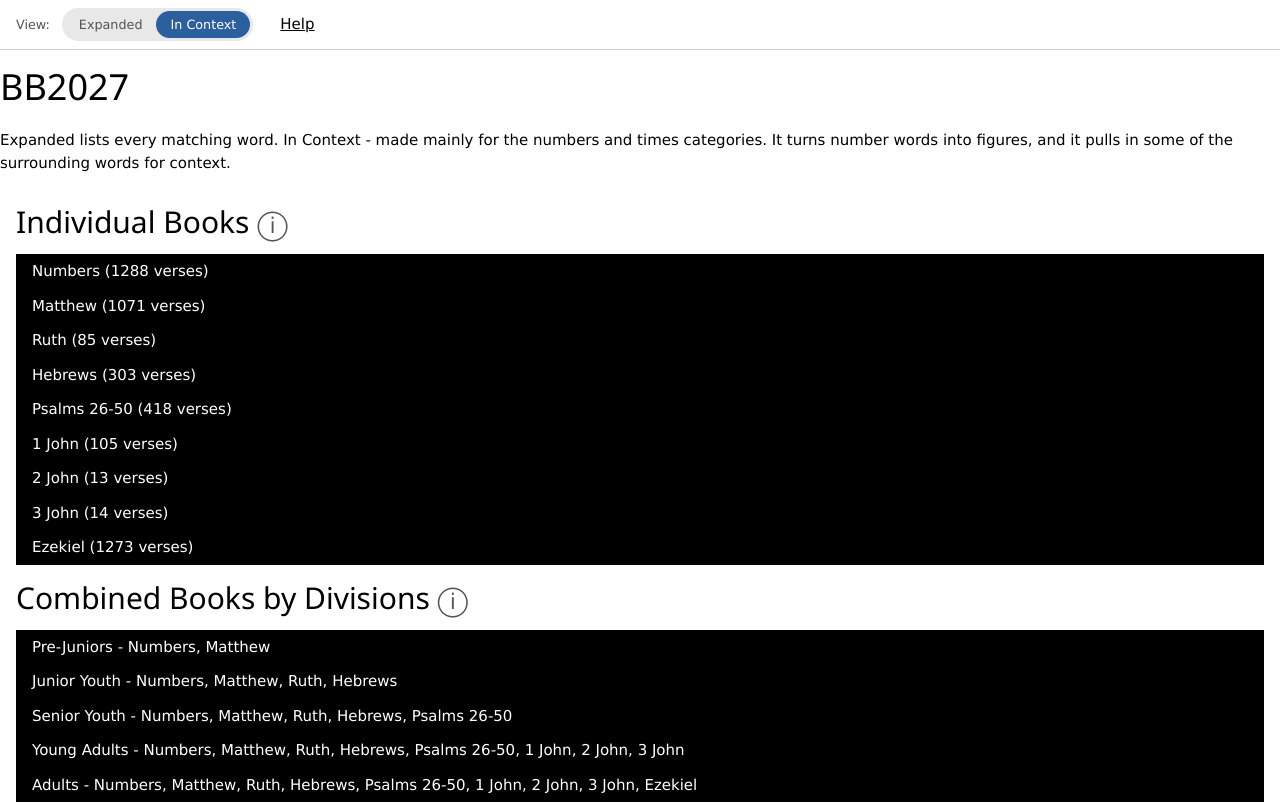
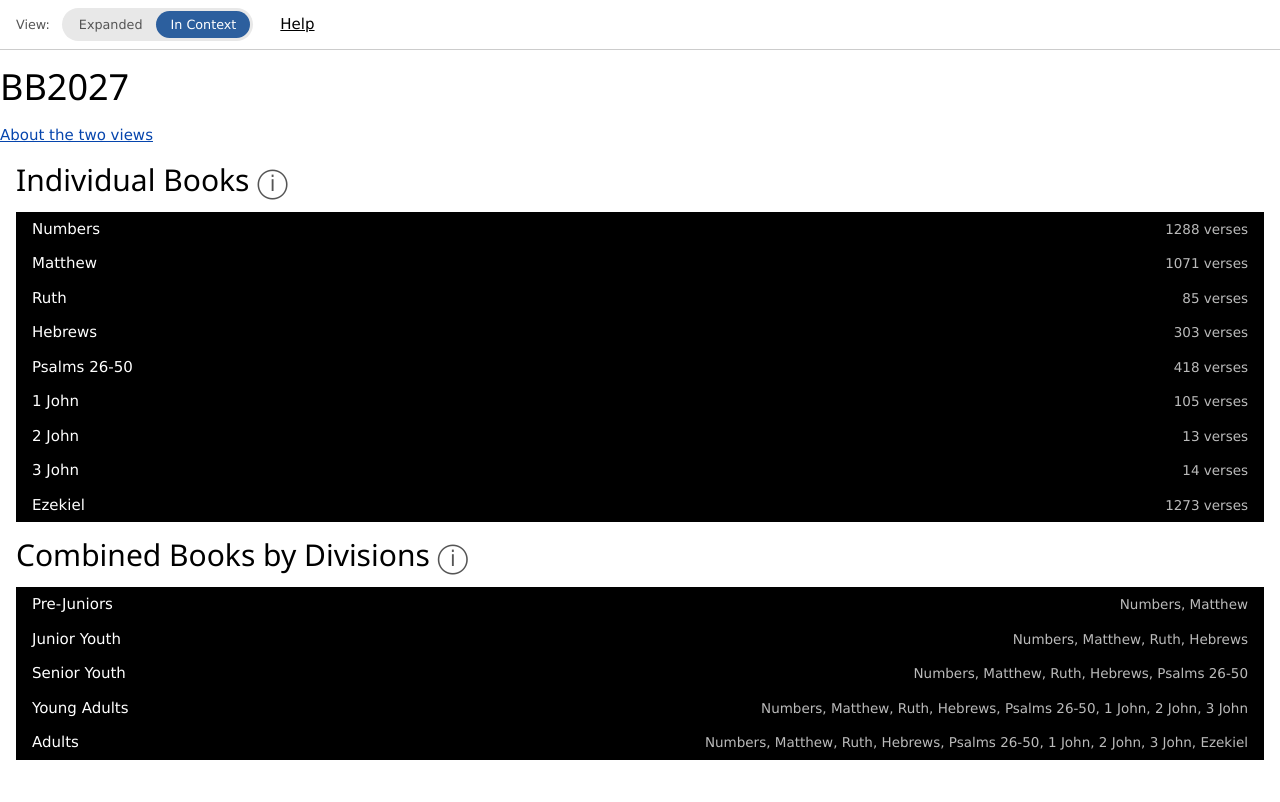
Before and after one commit to dwongk/BB2027, a plain HTML site: page condensed.html in a window 1280 px wide. Drawn offline with Linux system fonts and the light colour scheme.

Commit message:
Propose website update from StudyTools build

```diff
--- a/condensed.html
+++ b/condensed.html
@@ -26,12 +26,18 @@
 
 <h1>BB2027</h1>
 
-<p>Expanded lists every matching word. In Context - made mainly for the numbers and times categories. It turns number words into figures, and it pulls in some of the surrounding words for context.</p>
+<details class="view-guide">
+<summary>About the two views</summary>
+<ul>
+<li><b>Expanded</b> - the full view. Each category page lists every matching word in the book, one row per word, with the verses that contain it.</li>
+<li><b>In Context</b> - made mainly for the numbers and times categories. It turns number words into figures and lists the largest first, and it pulls in a little of the surrounding words for context. It was applied to every category, but numbers is where it really helps. Like Expanded, it groups the material by verse: each row is one verse (or group of verses) with the words from that category that appear in it.</li>
+</ul>
+</details>
 
 <div class="w3-container">
 <h2>Individual Books <span class="w3-tooltip tip-icon" tabindex="0" aria-label="Tip: tap a book to see its categories">&#9432;<span class="w3-text tip-text">Tap a book to see its categories.</span></span></h2>
 <div class="w3-accordion w3-light-grey">
-<button onclick="myFunction('Numbers')" class="w3-btn-block w3-left-align" title="Tap to see the categories">Numbers (1288 verses)</button>
+<button onclick="myFunction('Numbers')" class="w3-btn-block w3-left-align book-btn" title="Tap to see the categories"><span class="book-name">Numbers</span><span class="book-count">1288 verses</span></button>
 <div id="Numbers" class="w3-accordion-content">
 <a href="condensed/Numbers/_book.html">Numbers</a>
 <a class="animals" href="condensed/Numbers/animals.html">animals</a>
@@ -52,7 +58,7 @@
 <a class="weapons" href="condensed/Numbers/weapons.html">weapons</a>
 <a class="which" href="condensed/Numbers/which.html">which</a>
 </div>
-<button onclick="myFunction('Matthew')" class="w3-btn-block w3-left-align" title="Tap to see the categories">Matthew (1071 verses)</button>
+<button onclick="myFunction('Matthew')" class="w3-btn-block w3-left-align book-btn" title="Tap to see the categories"><span class="book-name">Matthew</span><span class="book-count">1071 verses</span></button>
 <div id="Matthew" class="w3-accordion-content">
 <a href="condensed/Matthew/_book.html">Matthew</a>
 <a class="animals" href="condensed/Matthew/animals.html">animals</a>
@@ -73,7 +79,7 @@
 <a class="weapons" href="condensed/Matthew/weapons.html">weapons</a>
 <a class="which" href="condensed/Matthew/which.html">which</a>
 </div>
-<button onclick="myFunction('Ruth')" class="w3-btn-block w3-left-align" title="Tap to see the categories">Ruth (85 verses)</button>
+<button onclick="myFunction('Ruth')" class="w3-btn-block w3-left-align book-btn" title="Tap to see the categories"><span class="book-name">Ruth</span><span class="book-count">85 verses</span></button>
 <div id="Ruth" class="w3-accordion-content">
 <a href="condensed/Ruth/_book.html">Ruth</a>
 <a class="animals" href="condensed/Ruth/animals.html">animals</a>
@@ -94,7 +100,7 @@
 <a class="weapons" href="condensed/Ruth/weapons.html">weapons</a>
 <a class="which" href="condensed/Ruth/which.html">which</a>
 </div>
-<button onclick="myFunction('Hebrews')" class="w3-btn-block w3-left-align" title="Tap to see the categories">Hebrews (303 verses)</button>
+<button onclick="myFunction('Hebrews')" class="w3-btn-block w3-left-align book-btn" title="Tap to see the categories"><span class="book-name">Hebrews</span><span class="book-count">303 verses</span></button>
 <div id="Hebrews" class="w3-accordion-content">
 <a href="condensed/Hebrews/_book.html">Hebrews</a>
 <a class="animals" href="condensed/Hebrews/animals.html">animals</a>
@@ -115,7 +121,7 @@
 <a class="weapons" href="condensed/Hebrews/weapons.html">weapons</a>
 <a class="which" href="condensed/Hebrews/which.html">which</a>
 </div>
-<button onclick="myFunction('Psalms 26-50')" class="w3-btn-block w3-left-align" title="Tap to see the categories">Psalms 26-50 (418 verses)</button>
+<button onclick="myFunction('Psalms 26-50')" class="w3-btn-block w3-left-align book-btn" title="Tap to see the categories"><span class="book-name">Psalms 26-50</span><span class="book-count">418 verses</span></button>
 <div id="Psalms 26-50" class="w3-accordion-content">
 <a href="condensed/Psalms%2026-50/_book.html">Psalms 26-50</a>
 <a class="animals" href="condensed/Psalms%2026-50/animals.html">animals</a>
@@ -136,7 +142,7 @@
 <a class="weapons" href="condensed/Psalms%2026-50/weapons.html">weapons</a>
 <a class="which" href="condensed/Psalms%2026-50/which.html">which</a>
 </div>
-<button onclick="myFunction('1 John')" class="w3-btn-block w3-left-align" title="Tap to see the categories">1 John (105 verses)</button>
+<button onclick="myFunction('1 John')" class="w3-btn-block w3-left-align book-btn" title="Tap to see the categories"><span class="book-name">1 John</span><span class="book-count">105 verses</span></button>
 <div id="1 John" class="w3-accordion-content">
 <a href="condensed/1%20John/_book.html">1 John</a>
 <a class="animals" href="condensed/1%20John/animals.html">animals</a>
@@ -157,7 +163,7 @@
 <a class="weapons" href="condensed/1%20John/weapons.html">weapons</a>
 <a class="which" href="condensed/1%20John/which.html">which</a>
 </div>
-<button onclick="myFunction('2 John')" class="w3-btn-block w3-left-align" title="Tap to see the categories">2 John (13 verses)</button>
+<button onclick="myFunction('2 John')" class="w3-btn-block w3-left-align book-btn" title="Tap to see the categories"><span class="book-name">2 John</span><span class="book-count">13 verses</span></button>
 <div id="2 John" class="w3-accordion-content">
 <a href="condensed/2%20John/_book.html">2 John</a>
 <a class="animals" href="condensed/2%20John/animals.html">animals</a>
@@ -178,7 +184,7 @@
 <a class="weapons" href="condensed/2%20John/weapons.html">weapons</a>
 <a class="which" href="condensed/2%20John/which.html">which</a>
 </div>
-<button onclick="myFunction('3 John')" class="w3-btn-block w3-left-align" title="Tap to see the categories">3 John (14 verses)</button>
+<button onclick="myFunction('3 John')" class="w3-btn-block w3-left-align book-btn" title="Tap to see the categories"><span class="book-name">3 John</span><span class="book-count">14 verses</span></button>
 <div id="3 John" class="w3-accordion-content">
 <a href="condensed/3%20John/_book.html">3 John</a>
 <a class="animals" href="condensed/3%20John/animals.html">animals</a>
@@ -199,7 +205,7 @@
 <a class="weapons" href="condensed/3%20John/weapons.html">weapons</a>
 <a class="which" href="condensed/3%20John/which.html">which</a>
 </div>
-<button onclick="myFunction('Ezekiel')" class="w3-btn-block w3-left-align" title="Tap to see the categories">Ezekiel (1273 verses)</button>
+<button onclick="myFunction('Ezekiel')" class="w3-btn-block w3-left-align book-btn" title="Tap to see the categories"><span class="book-name">Ezekiel</span><span class="book-count">1273 verses</span></button>
 <div id="Ezekiel" class="w3-accordion-content">
 <a href="condensed/Ezekiel/_book.html">Ezekiel</a>
 <a class="animals" href="condensed/Ezekiel/animals.html">animals</a>
@@ -222,10 +228,9 @@
 </div>
 </div>
 
-
 <h2>Combined Books by Divisions <span class="w3-tooltip tip-icon" tabindex="0" aria-label="Tip: tap a division to see its categories">&#9432;<span class="w3-text tip-text">Tap a division to see its categories.</span></span></h2>
 <div class="w3-accordion w3-light-grey">
-<button onclick="myFunction('Pre-Juniors')" class="w3-btn-block w3-left-align" title="Tap to see the categories">Pre-Juniors - Numbers, Matthew</button>
+<button onclick="myFunction('Pre-Juniors')" class="w3-btn-block w3-left-align book-btn" title="Tap to see the categories"><span class="book-name">Pre-Juniors</span><span class="book-count">Numbers, Matthew</span></button>
 <div id="Pre-Juniors" class="w3-accordion-content">
 <a href="condensed/Pre-Juniors/_book.html">Pre-Juniors</a>
 <a class="animals" href="condensed/Pre-Juniors/animals.html">animals</a>
@@ -246,7 +251,7 @@
 <a class="weapons" href="condensed/Pre-Juniors/weapons.html">weapons</a>
 <a class="which" href="condensed/Pre-Juniors/which.html">which</a>
 </div>
-<button onclick="myFunction('Junior Youth')" class="w3-btn-block w3-left-align" title="Tap to see the categories">Junior Youth - Numbers, Matthew, Ruth, Hebrews</button>
+<button onclick="myFunction('Junior Youth')" class="w3-btn-block w3-left-align book-btn" title="Tap to see the categories"><span class="book-name">Junior Youth</span><span class="book-count">Numbers, Matthew, Ruth, Hebrews</span></button>
 <div id="Junior Youth" class="w3-accordion-content">
 <a href="condensed/Junior%20Youth/_book.html">Junior Youth</a>
 <a class="animals" href="condensed/Junior%20Youth/animals.html">animals</a>
@@ -267,7 +272,7 @@
 <a class="weapons" href="condensed/Junior%20Youth/weapons.html">weapons</a>
 <a class="which" href="condensed/Junior%20Youth/which.html">which</a>
 </div>
-<button onclick="myFunction('Senior Youth')" class="w3-btn-block w3-left-align" title="Tap to see the categories">Senior Youth - Numbers, Matthew, Ruth, Hebrews, Psalms 26-50</button>
+<button onclick="myFunction('Senior Youth')" class="w3-btn-block w3-left-align book-btn" title="Tap to see the categories"><span class="book-name">Senior Youth</span><span class="book-count">Numbers, Matthew, Ruth, Hebrews, Psalms 26-50</span></button>
 <div id="Senior Youth" class="w3-accordion-content">
 <a href="condensed/Senior%20Youth/_book.html">Senior Youth</a>
 <a class="animals" href="condensed/Senior%20Youth/animals.html">animals</a>
@@ -288,7 +293,7 @@
 <a class="weapons" href="condensed/Senior%20Youth/weapons.html">weapons</a>
 <a class="which" href="condensed/Senior%20Youth/which.html">which</a>
 </div>
-<button onclick="myFunction('Young Adults')" class="w3-btn-block w3-left-align" title="Tap to see the categories">Young Adults - Numbers, Matthew, Ruth, Hebrews, Psalms 26-50, 1 John, 2 John, 3 John</button>
+<button onclick="myFunction('Young Adults')" class="w3-btn-block w3-left-align book-btn" title="Tap to see the categories"><span class="book-name">Young Adults</span><span class="book-count">Numbers, Matthew, Ruth, Hebrews, Psalms 26-50, 1 John, 2 John, 3 John</span></button>
 <div id="Young Adults" class="w3-accordion-content">
 <a href="condensed/Young%20Adults/_book.html">Young Adults</a>
 <a class="animals" href="condensed/Young%20Adults/animals.html">animals</a>
@@ -309,7 +314,7 @@
 <a class="weapons" href="condensed/Young%20Adults/weapons.html">weapons</a>
 <a class="which" href="condensed/Young%20Adults/which.html">which</a>
 </div>
-<button onclick="myFunction('Adults')" class="w3-btn-block w3-left-align" title="Tap to see the categories">Adults - Numbers, Matthew, Ruth, Hebrews, Psalms 26-50, 1 John, 2 John, 3 John, Ezekiel</button>
+<button onclick="myFunction('Adults')" class="w3-btn-block w3-left-align book-btn" title="Tap to see the categories"><span class="book-name">Adults</span><span class="book-count">Numbers, Matthew, Ruth, Hebrews, Psalms 26-50, 1 John, 2 John, 3 John, Ezekiel</span></button>
 <div id="Adults" class="w3-accordion-content">
 <a href="condensed/Adults/_book.html">Adults</a>
 <a class="animals" href="condensed/Adults/animals.html">animals</a>
--- a/static/category.css
+++ b/static/category.css
@@ -62,3 +62,12 @@ button.w3-btn-block:hover { background: #333 }
 .w3-tooltip:focus .w3-text { display: inline-block; }
 .tip-icon { cursor: help; color: #555; }
 .tip-text { position: absolute; left: 1.6em; top: -0.2em; z-index: 10; width: 17em; max-width: 70vw; background: #333; color: #fff; padding: 0.5em 0.7em; border-radius: 4px; font-size: 15px; line-height: 1.4; }
+
+/* Book buttons: name on the left, verse count on the right, aligned across buttons */
+.book-btn { display: flex; justify-content: space-between; align-items: baseline; }
+.book-count { color: #bbb; font-size: 0.9em; white-space: nowrap; }
+
+/* Collapsible "About the two views" block on the index page (collapsed by default) */
+.view-guide summary { cursor: pointer; color: #0645ad; text-decoration: underline; }
+.view-guide ul { margin: 0.5em 0; }
+.view-guide li { margin-bottom: 0.4em; }
```
Also changed, not shown: index.html (+21 -16 lines).
